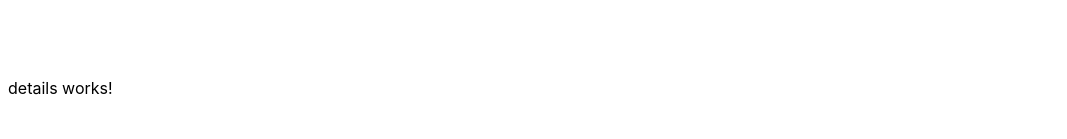
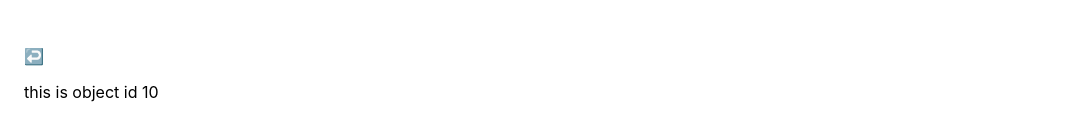
Before and after one commit to wastefull/db, an Angular app: page /object/10 in a window 1280 px wide. Shown: the part 275-414 px from the top of the page, without its empty margins (0-1067 px from the left). Built offline with nearby package versions, Linux system fonts and the light colour scheme; a web font is replaced by a local one.

Commit message:
Basic detail page works

```diff
--- a/src/app/app.component.html
+++ b/src/app/app.component.html
@@ -12,5 +12,3 @@
   </section>
 
 </main>
-
-<router-outlet />
--- a/src/app/object/details/details/details.component.html
+++ b/src/app/object/details/details/details.component.html
@@ -1 +1,2 @@
-<p>details works!</p>
+<a [routerLink]="['/']">↩️</a>
+<p>this is object id {{ objectId }}</p>
--- a/src/app/object/details/details/details.component.ts
+++ b/src/app/object/details/details/details.component.ts
@@ -1,11 +1,20 @@
-import { Component } from '@angular/core';
+import { Component, Input, inject } from '@angular/core';
+import { RouterLink } from '@angular/router';
+import {CommonModule} from '@angular/common';
+import {ActivatedRoute} from '@angular/router';
+import { ObjectService } from '../../object.service';
+import { Object } from '../../object';
 
 @Component({
   selector: 'app-details',
-  imports: [],
+  imports: [RouterLink],
   templateUrl: './details.component.html',
   styleUrl: './details.component.scss'
 })
 export class DetailsComponent {
-
+    route: ActivatedRoute = inject(ActivatedRoute);
+    objectId: number = -1;
+    constructor() {
+      this.objectId = Number(this.route.snapshot.params['id']);
+    }
 }
--- a/src/app/object/object.component.html
+++ b/src/app/object/object.component.html
@@ -1,4 +1,4 @@
-<a [routerLink]="['/object',object.id]"><img
+<a [routerLink]="['/object', object.id]"><img
   class="object-thumb"
   [src]="object.thumbnail"
   alt="Exterior photo of {{ object.name }}"
--- a/src/app/object/object.component.ts
+++ b/src/app/object/object.component.ts
@@ -13,10 +13,6 @@ export class ObjectComponent {
 public handleMissingImage($event: ErrorEvent) {
   let target = $event.target as HTMLImageElement;
   target.src = this.badImage();
-  // let parent = target.parentElement;
-  // if (parent) {
-  //   parent.hidden = true;
-  // }
 }
 
 public badImage(): string {
```
